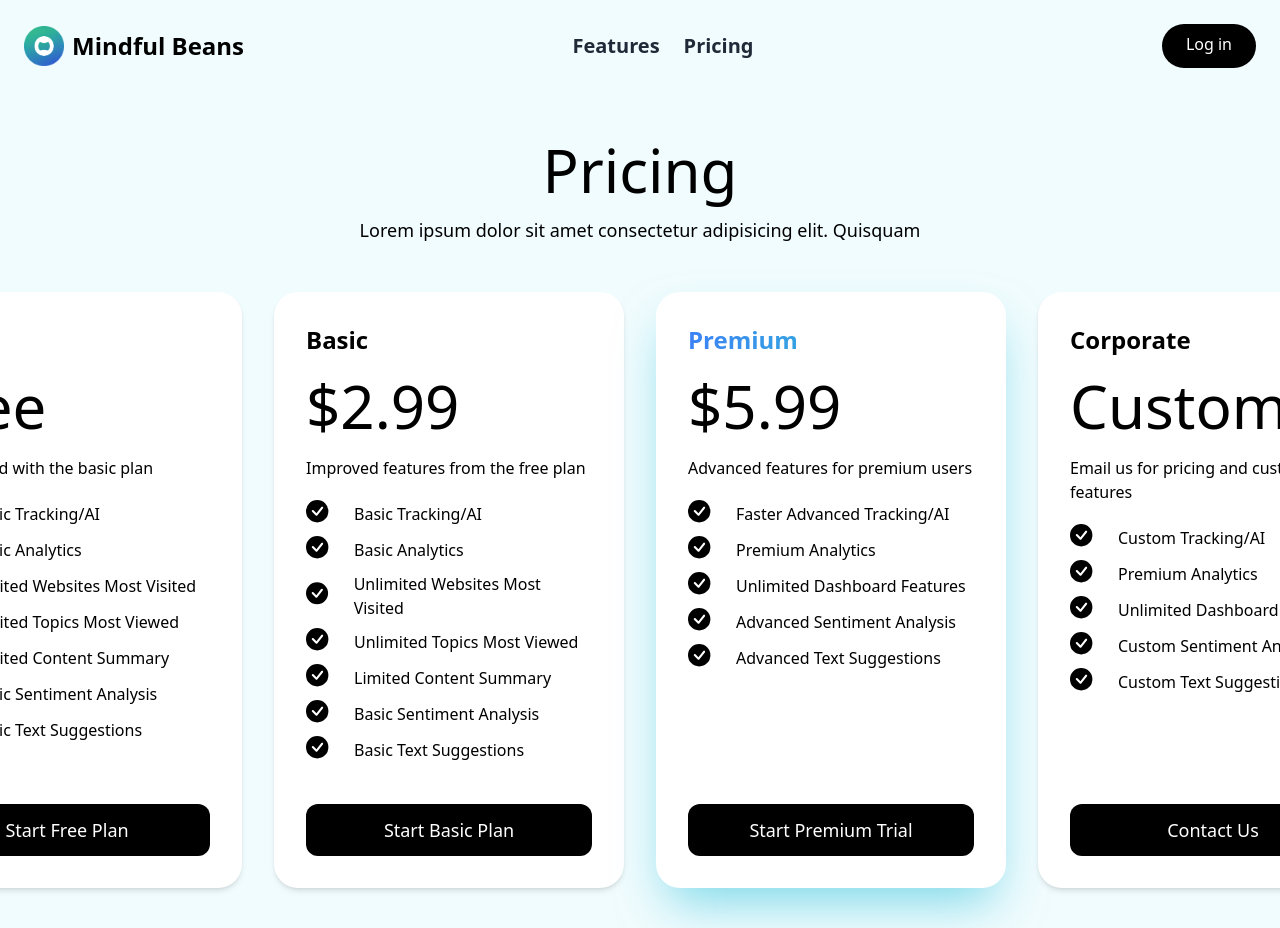
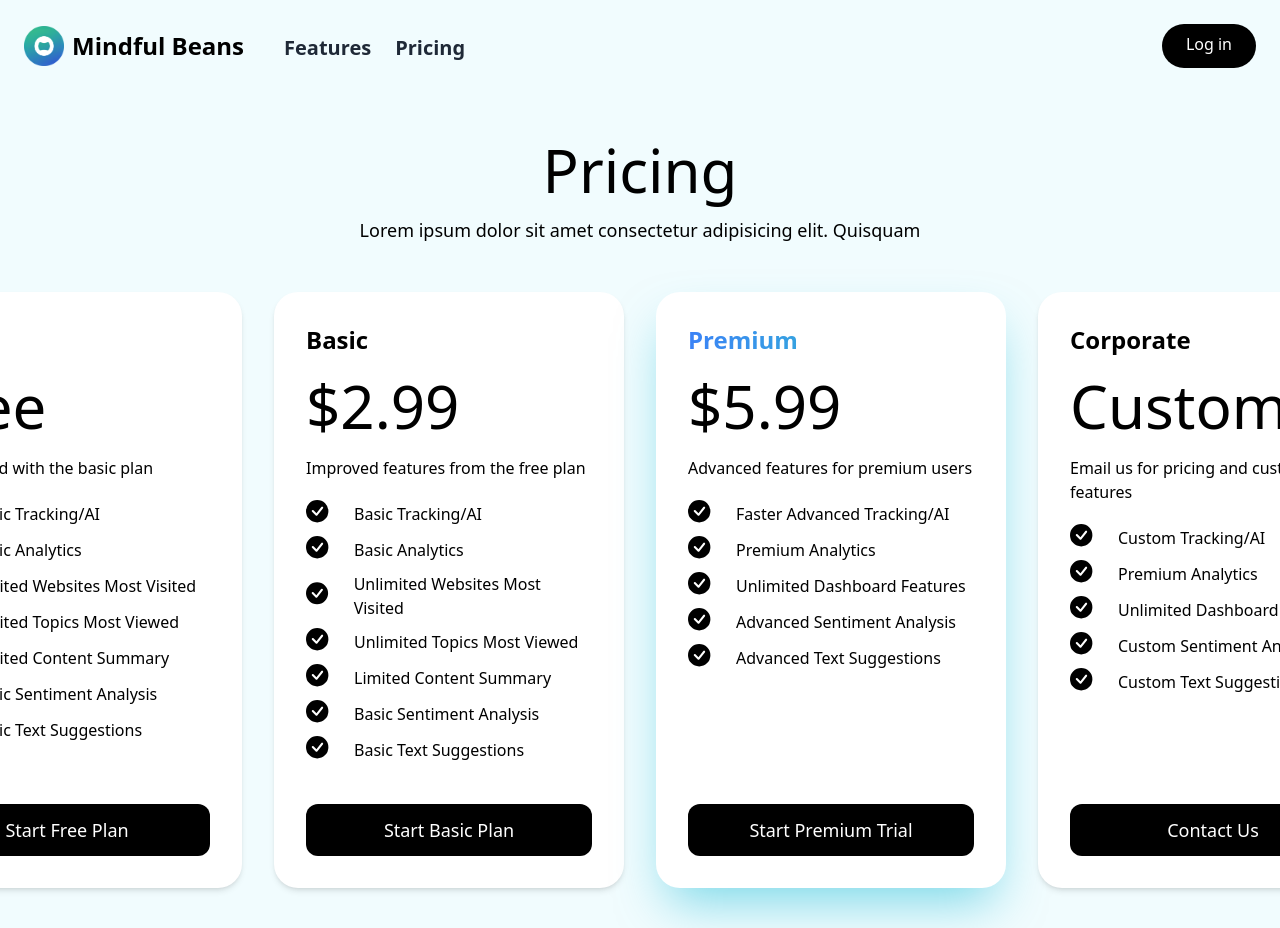
Before and after one commit to AngKS/PolyHack2023_DevBeans, a React (Create React App) app in the folder web-app/: page /pricing in a window 1280 px wide. Shown: the top 928 px of the page. Built offline with nearby package versions, Linux system fonts and the light colour scheme; no server answers.

Commit message:
Fixed header

```diff
--- a/web-app/src/layout/Header.js
+++ b/web-app/src/layout/Header.js
@@ -10,29 +10,25 @@ function Header() {
   ];
 
   return (
-    <nav className='relative container mx-auto p-6'>
-      {/* Flex Container */}
-      <div className='flex items-center justify-between'>
-        {/* Logo */}
+    <nav className='flex items-center justify-between relative container mx-auto p-6'>
+      <div className='flex items-center'>
         <div className='font-bold text-2xl cursor-pointer flex items-center gap-1' onClick={() => navigate('/')}>
           <img src={Logo} alt='logo' className='w-10 h-10 mr-1' />
           <span>Mindful Beans</span>
         </div>
-        {/* Menu Items */}
-        <div className='space-x-6 flex mr-20'>
+        <div className='space-x-6 flex ml-10 mt-1'>
           {
             Links.map((link) => (
-              <div className='my-0 font-semibold text-xl' key={ link.name }>
-                <a href={ link.link } className='text-gray-800 hover:text-blue-400 duration-500'>{ link.name }</a>
+              <div className='my-0 font-semibold text-xl' key={link.name}>
+                <a href={link.link} className='text-gray-800 hover:text-blue-400 duration-500'>{link.name}</a>
               </div>
             ))
           }
         </div>
-        {/* Button */}
-        <button className='p-3 px-6 pt-2 text-white bg-black rounded-full baseline hover:bg-gray-600 md:block'>
-          <a href='/login'>Log in</a>
-        </button>
       </div>
+      <button className='p-3 px-6 pt-2 text-white text-md bg-black rounded-full baseline hover:bg-gray-600 md:block'>
+        <a href='/login'>Log in</a>
+      </button>
     </nav>
   );
 };
```
